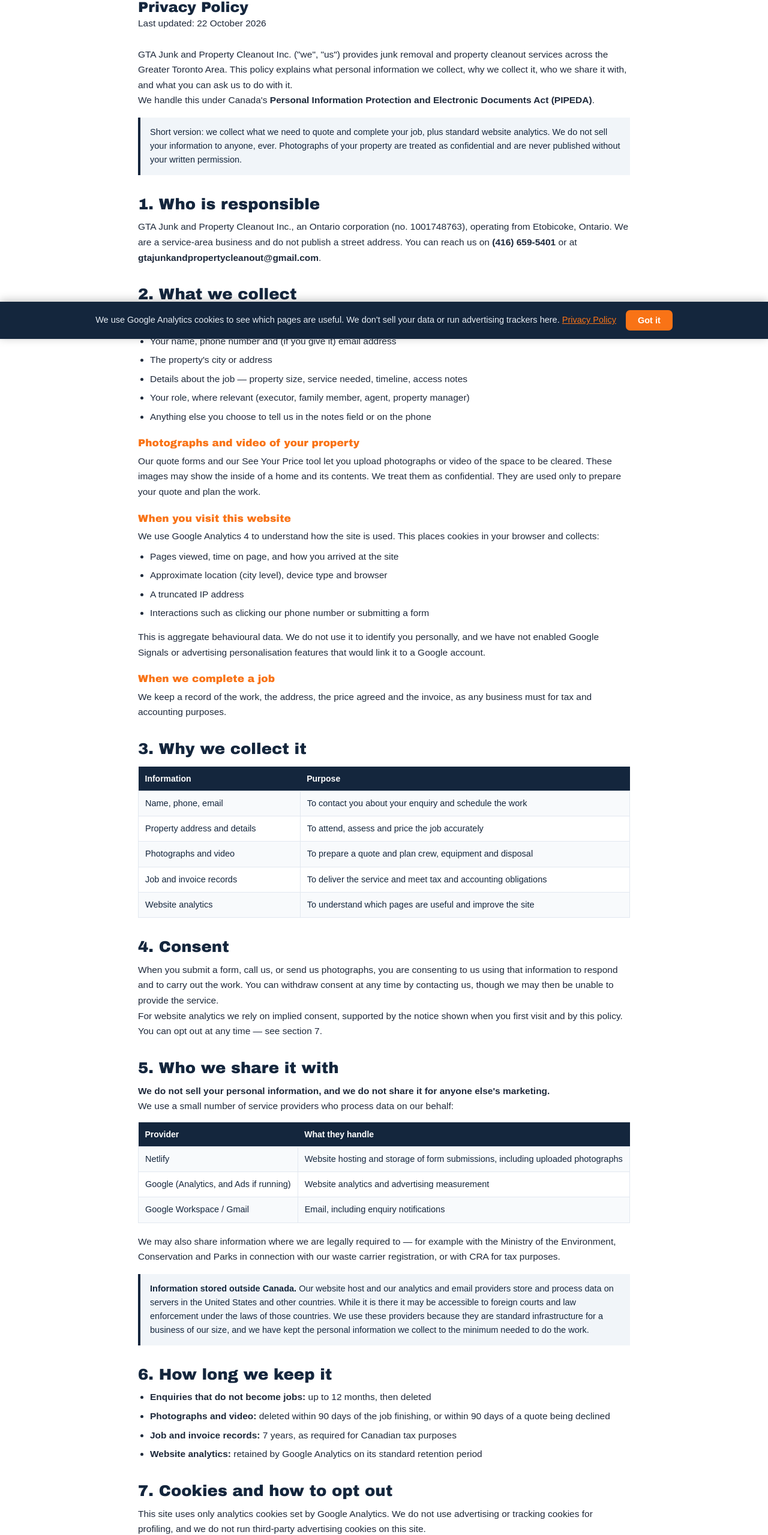
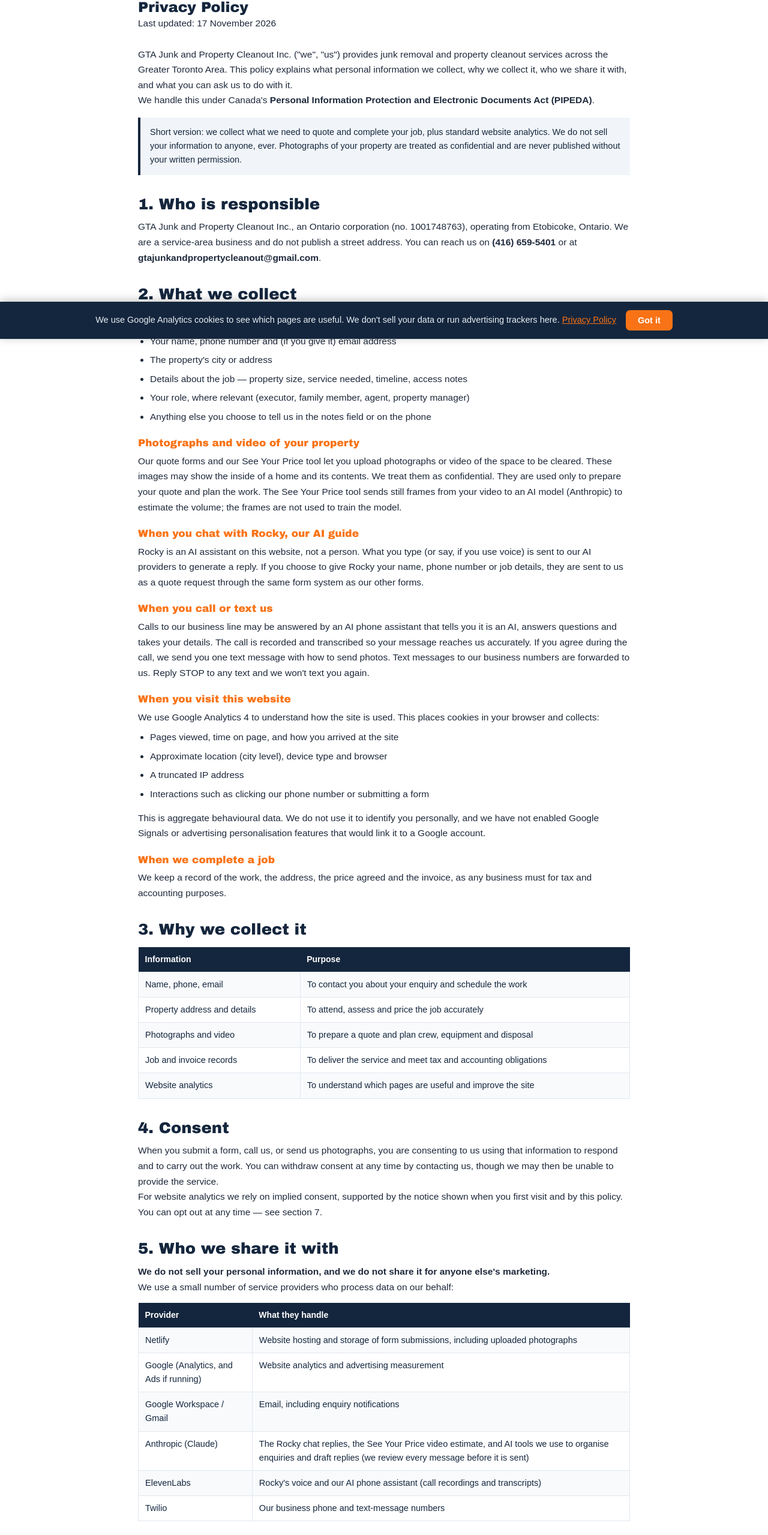
Before and after one commit to innovativemissioninc-lang/gta-junk-site, a website: page privacy/index.html in a window 1280 px wide. Shown: the part 235-2794 px from the top of the page at 60% size. Drawn offline with Linux system fonts and the light colour scheme; a script that the page names is missing.

Commit message:
Privacy and terms: cover Rocky AI guide, video estimate, AI phone assistant and texting
Co-Authored-By: Claude Opus 5.5 <noreply@anthropic.com>
Claude-Session: https://claude.ai/code/session_011T9S5mmdSeRdTMcoR4D1sP

```diff
--- a/privacy/index.html
+++ b/privacy/index.html
@@ -124,7 +124,7 @@
 <section><div class="wrap"><div class="lg-wrap lg">
 
 <h1>Privacy Policy</h1>
-<p class="lg-upd">Last updated: 22 October 2026</p>
+<p class="lg-upd">Last updated: 17 November 2026</p>
 
 <p>GTA Junk and Property Cleanout Inc. ("we", "us") provides junk removal and property cleanout services across the Greater Toronto Area. This policy explains what personal information we collect, why we collect it, who we share it with, and what you can ask us to do with it.</p>
 <p>We handle this under Canada's <strong>Personal Information Protection and Electronic Documents Act (PIPEDA)</strong>.</p>
@@ -145,8 +145,12 @@
 </ul>
 
 <h3>Photographs and video of your property</h3>
-<p>Our quote forms and our See Your Price tool let you upload photographs or video of the space to be cleared. These images may show the inside of a home and its contents. We treat them as confidential. They are used only to prepare your quote and plan the work.</p>
+<p>Our quote forms and our See Your Price tool let you upload photographs or video of the space to be cleared. These images may show the inside of a home and its contents. We treat them as confidential. They are used only to prepare your quote and plan the work. The See Your Price tool sends still frames from your video to an AI model (Anthropic) to estimate the volume; the frames are not used to train the model.</p>
 
+<h3>When you chat with Rocky, our AI guide</h3>
+<p>Rocky is an AI assistant on this website, not a person. What you type (or say, if you use voice) is sent to our AI providers to generate a reply. If you choose to give Rocky your name, phone number or job details, they are sent to us as a quote request through the same form system as our other forms.</p>
+<h3>When you call or text us</h3>
+<p>Calls to our business line may be answered by an AI phone assistant that tells you it is an AI, answers questions and takes your details. The call is recorded and transcribed so your message reaches us accurately. If you agree during the call, we send you one text message with how to send photos. Text messages to our business numbers are forwarded to us. Reply STOP to any text and we won't text you again.</p>
 <h3>When you visit this website</h3>
 <p>We use Google Analytics 4 to understand how the site is used. This places cookies in your browser and collects:</p>
 <ul>
@@ -182,6 +186,9 @@
 <tr><td>Netlify</td><td>Website hosting and storage of form submissions, including uploaded photographs</td></tr>
 <tr><td>Google (Analytics, and Ads if running)</td><td>Website analytics and advertising measurement</td></tr>
 <tr><td>Google Workspace / Gmail</td><td>Email, including enquiry notifications</td></tr>
+<tr><td>Anthropic (Claude)</td><td>The Rocky chat replies, the See Your Price video estimate, and AI tools we use to organise enquiries and draft replies (we review every message before it is sent)</td></tr>
+<tr><td>ElevenLabs</td><td>Rocky's voice and our AI phone assistant (call recordings and transcripts)</td></tr>
+<tr><td>Twilio</td><td>Our business phone and text-message numbers</td></tr>
 </table>
 <p>We may also share information where we are legally required to &mdash; for example with the Ministry of the Environment, Conservation and Parks in connection with our waste carrier registration, or with CRA for tax purposes.</p>
 
@@ -191,6 +198,7 @@
 <ul>
 <li><strong>Enquiries that do not become jobs:</strong> up to 12 months, then deleted</li>
 <li><strong>Photographs and video:</strong> deleted within 90 days of the job finishing, or within 90 days of a quote being declined</li>
+<li><strong>Chat, call recordings and transcripts:</strong> up to 12 months</li>
 <li><strong>Job and invoice records:</strong> 7 years, as required for Canadian tax purposes</li>
 <li><strong>Website analytics:</strong> retained by Google Analytics on its standard retention period</li>
 </ul>
```
Also changed, not shown: terms/index.html (+5 -3 lines).
